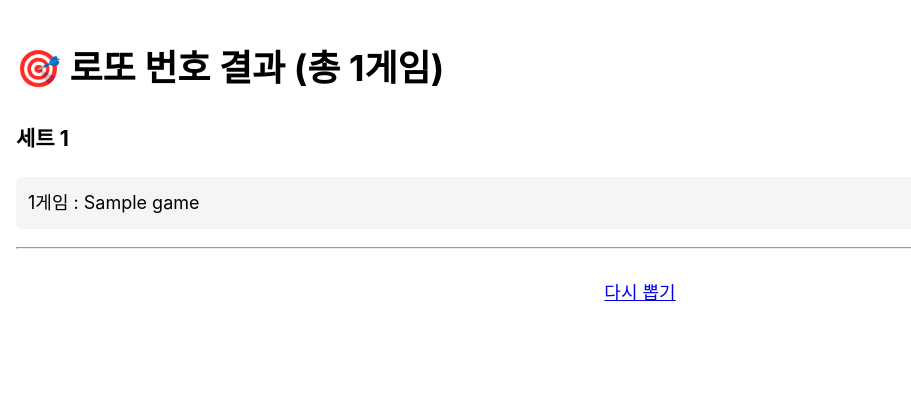
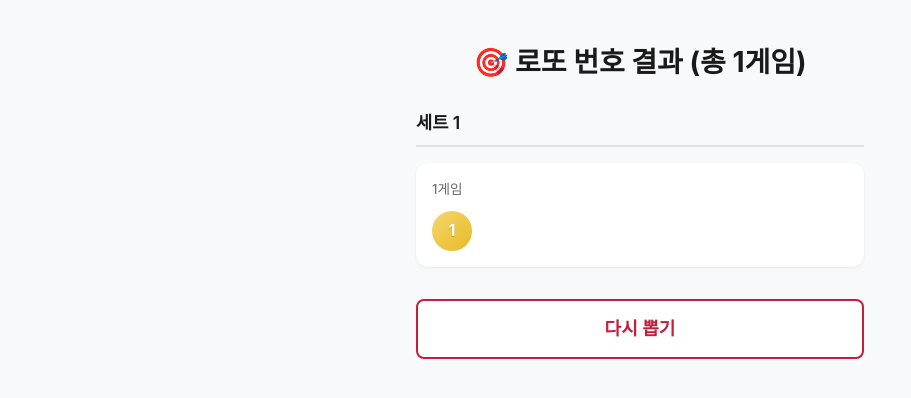
Before and after one commit to Ziro-kun/lottogen, a Flask app: template templates/result.html in a window 1280 px wide. Shown: the top 398 px of the page, without its empty margins (0-911 px from the left). Run offline with Flask 3, Linux system fonts and the light colour scheme; the template is opened without the code that fills it: most values are stand-ins (such as "Sample title", 1, 10 or a date in 2020).

Commit message:
feat: 로또 UI 개선 - 볼 스타일, 카드 레이아웃, 테마 적용
Made-with: Cursor

```diff
--- a/static/style.css
+++ b/static/style.css
@@ -3,58 +3,174 @@
     box-sizing: border-box;
 }
 
-/* 모바일 기준 기본 설정 */
+/* 공통 레이아웃·테마 */
+:root {
+    --bg: #f8f9fa;
+    --text: #1a1a1a;
+    --accent: #c41e3a;
+    --accent-hover: #a01830;
+    --card-bg: #ffffff;
+    --border: #e0e0e0;
+}
+
 body {
-    font-family: -apple-system, BlinkMacSystemFont, "Segoe UI", sans-serif;
+    font-family: -apple-system, BlinkMacSystemFont, "Segoe UI", "Malgun Gothic", sans-serif;
     margin: 0;
     padding: 16px;
     font-size: 18px;
     line-height: 1.6;
+    background-color: var(--bg);
+    color: var(--text);
 }
 
-/* 입력 폼 */
-form {
-    max-width: 300px;
-    margin: 40px auto;
+.container {
+    max-width: 480px;
+    margin: 0 auto;
+    padding: 24px 16px;
 }
 
-/* 입력창 */
+/* 타이포 */
+h1 {
+    font-size: 1.75rem;
+    font-weight: 700;
+    margin: 0 0 24px;
+    text-align: center;
+}
+
+h2, h3 {
+    font-size: 1.1rem;
+    font-weight: 600;
+    margin: 0 0 12px;
+}
+
+/* 메인 페이지 - 입력 폼 */
+.lotto-form {
+    max-width: 100%;
+    margin: 0 auto;
+}
+
+.lotto-form label {
+    display: block;
+    margin-bottom: 8px;
+    font-weight: 500;
+}
+
+.lotto-form .hint {
+    font-size: 0.9rem;
+    color: #666;
+    margin-top: 4px;
+}
+
 input[type="number"] {
     width: 100%;
     font-size: 20px;
-    padding: 10px;
+    padding: 12px 16px;
+    border: 2px solid var(--border);
+    border-radius: 8px;
+    margin-top: 8px;
+    transition: border-color 0.2s;
 }
 
-/* 버튼 */
+input[type="number"]:focus {
+    outline: none;
+    border-color: var(--accent);
+}
+
 button {
     width: 100%;
-    font-size: 20px;
-    padding: 14px;
-    margin-top: 20px;
-    background-color: #2d6cdf;
+    font-size: 18px;
+    font-weight: 600;
+    padding: 14px 24px;
+    margin-top: 24px;
+    background-color: var(--accent);
     color: white;
     border: none;
-    border-radius: 6px;
+    border-radius: 8px;
+    cursor: pointer;
+    transition: background-color 0.2s;
 }
 
-/* 결과 카드 */
-ul {
-    list-style: none;
-    padding: 0;
+button:hover {
+    background-color: var(--accent-hover);
 }
 
-li {
-    background: #f5f5f5;
-    margin: 8px 0;
-    padding: 12px;
-    border-radius: 6px;
-    font-size: 18px;
+/* 결과 페이지 - 세트·카드 */
+.result-set {
+    margin-bottom: 32px;
 }
 
-/* 다시 뽑기 링크 */
-a {
+.result-set:last-of-type {
+    margin-bottom: 0;
+}
+
+.result-set h3 {
+    margin-bottom: 16px;
+    padding-bottom: 8px;
+    border-bottom: 2px solid var(--border);
+}
+
+.game-card {
+    background: var(--card-bg);
+    border-radius: 12px;
+    padding: 16px;
+    margin-bottom: 12px;
+    box-shadow: 0 1px 3px rgba(0, 0, 0, 0.08);
+}
+
+.game-card:last-child {
+    margin-bottom: 0;
+}
+
+.game-card .game-label {
+    font-size: 0.85rem;
+    color: #666;
+    margin-bottom: 10px;
+}
+
+.balls {
+    display: flex;
+    flex-wrap: wrap;
+    gap: 8px;
+    align-items: center;
+}
+
+/* 로또 볼 스타일 */
+.ball {
+    display: inline-flex;
+    align-items: center;
+    justify-content: center;
+    width: 40px;
+    height: 40px;
+    border-radius: 50%;
+    font-size: 16px;
+    font-weight: 700;
+    color: white;
+    text-shadow: 0 1px 1px rgba(0, 0, 0, 0.2);
+}
+
+.ball--1 { background: linear-gradient(135deg, #f5d76e, #e8b923); }
+.ball--2 { background: linear-gradient(135deg, #5dade2, #3498db); }
+.ball--3 { background: linear-gradient(135deg, #ec7063, #c0392b); }
+.ball--4 { background: linear-gradient(135deg, #95a5a6, #7f8c8d); }
+.ball--5 { background: linear-gradient(135deg, #58d68d, #27ae60); }
+
+/* 다시 뽑기 버튼 */
+.btn-back {
     display: block;
-    margin: 30px auto;
+    margin: 32px auto 0;
+    padding: 14px 32px;
     text-align: center;
     font-size: 18px;
+    font-weight: 600;
+    color: var(--accent);
+    background: var(--card-bg);
+    border: 2px solid var(--accent);
+    border-radius: 8px;
+    text-decoration: none;
+    transition: all 0.2s;
 }
+
+.btn-back:hover {
+    background: var(--accent);
+    color: white;
+}
--- a/templates/result.html
+++ b/templates/result.html
@@ -7,18 +7,29 @@
     <link rel="stylesheet" href="{{ url_for('static', filename='style.css') }}">
 </head>
 <body>
-    <h1>🎯 로또 번호 결과 (총 {{ game_count }}게임)</h1>
+    <main class="container">
+        <h1>🎯 로또 번호 결과 (총 {{ game_count }}게임)</h1>
 
-    {% for group in grouped_games %}
-        <h3>세트 {{ loop.index }}</h3>
-        <ul>
+        {% set ns = namespace(game_num=0) %}
+        {% for group in grouped_games %}
+        <section class="result-set">
+            <h3>세트 {{ loop.index }}</h3>
             {% for game in group %}
-                <li>{{ loop.index }}게임 : {{ game }}</li>
+            {% set ns.game_num = ns.game_num + 1 %}
+            <div class="game-card">
+                <div class="game-label">{{ ns.game_num }}게임</div>
+                <div class="balls">
+                    {% for num in game %}
+                    {% set range_idx = 5 if num >= 40 else ((num - 1) // 10) + 1 %}
+                    <span class="ball ball--{{ range_idx }}">{{ num }}</span>
+                    {% endfor %}
+                </div>
+            </div>
             {% endfor %}
-        </ul>
-        <hr>
-    {% endfor %}
+        </section>
+        {% endfor %}
 
-    <a href="/">다시 뽑기</a>
+        <a class="btn-back" href="/">다시 뽑기</a>
+    </main>
 </body>
 </html>
```
Also changed, not shown: templates/index.html (+11 -9 lines).
